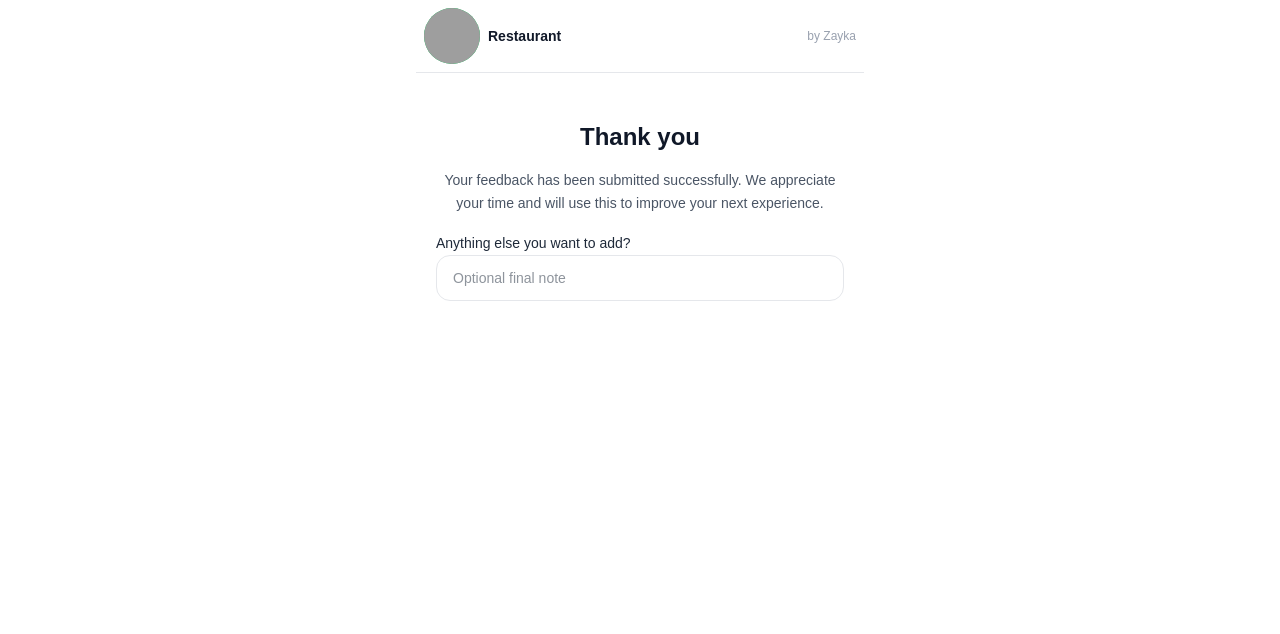
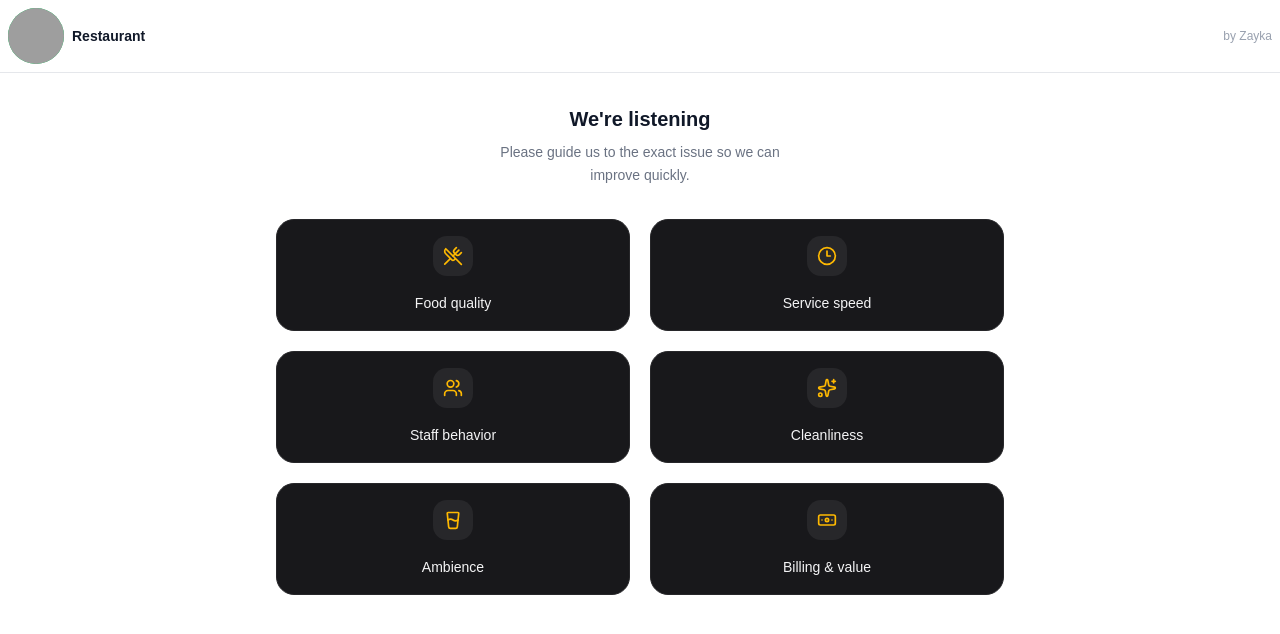
Before and after one commit to NitinGurawaliya/feedback-app, a Next.js app: page /feedback/1 in a window 1280 px wide. Both pictures are taken after a click on the button "Excellent". Shown: the top 634 px of the page. Built offline with nearby package versions, Linux system fonts and the light colour scheme; no server answers; grey boxes are pictures that could not be loaded.

Commit message:
multi step pills with emojis

```diff
--- a/components/FeedbackPages/FeedbackFlow.tsx
+++ b/components/FeedbackPages/FeedbackFlow.tsx
@@ -8,12 +8,13 @@ import { FeedbackFlowProps, NegativeFeedbackSubmissionPayload } from "@/interfac
 import axios from "axios";
 
 
-type CurrentStep = "step1" | "step1A" | "thankyou";
+type CurrentStep = "step1" | "step1A" | "step1Top" | "thankyou";
 
 const FeedbackFlow = ({ restaurantId, restaurant }: FeedbackFlowProps) => {
   const [currentStep, setCurrentStep] = useState<CurrentStep>("step1");
   const [selectedRating, setSelectedRating] = useState<number | null>(null);
-  const [finalNote, setFinalNote] = useState("");
+  const [selectedPointIds, setSelectedPointIds] = useState<string[]>([]);
+  const [selectedPoints, setSelectedPoints] = useState<string[]>([]);
 
   const handleStep1Submit = (payload: {
     rating: number;
@@ -21,43 +22,32 @@ const FeedbackFlow = ({ restaurantId, restaurant }: FeedbackFlowProps) => {
     setSelectedRating(payload.rating);
     const isNegative = payload.rating <= 3;
 
-    if(isNegative){
-      return  setCurrentStep("step1A");
+    if (isNegative) {
+      return setCurrentStep("step1A");
     }
 
+    setCurrentStep("step1Top");
+  };
+
+  const handleNegativeSubmit = (payload: NegativeFeedbackSubmissionPayload) => {
+    setSelectedPointIds(payload.selectedPointIds);
+    setSelectedPoints(payload.selectedPoints);
+    setCurrentStep("thankyou");
+  };
+
+  const handleFinalSubmit = (payload: { feedback: string; phone: string }) => {
     void axios
       .post(`${process.env.NEXT_PUBLIC_BACKEND_URL}/feedback/${restaurantId}`, {
-        rating: payload.rating,
-        selectedPoints: [],
-        selectedPointIds: [],
-        feedback: "",
-        phone: "",
-        name: "",
+        rating: selectedRating,
+        selectedPoints,
+        selectedPointIds,
+        feedback: payload.feedback,
+        phone: payload.phone,
         restaurantId,
       })
       .catch(() => {
         // Ignore network errors so the UI remains instant.
       });
-
-    setCurrentStep("thankyou");
-  };
-
-  const handleNegativeSubmit = (payload: NegativeFeedbackSubmissionPayload) => {
-    void axios
-      .post(`${process.env.NEXT_PUBLIC_BACKEND_URL}/feedback/${restaurantId}`, {
-        rating: selectedRating,
-        selectedPoints: payload.selectedPoints,
-        selectedPointIds: payload.selectedPointIds,
-        feedback: payload.feedback,
-        phone: payload.phone,
-        name: payload.name,
-        restaurantId,
-      })
-      .catch(() => {
-        // Ignore network errors so the UI remains instant.
-      });
-
-    setCurrentStep("thankyou");
   };
 
   return (
@@ -69,13 +59,15 @@ const FeedbackFlow = ({ restaurantId, restaurant }: FeedbackFlowProps) => {
         <Step1 restaurant={restaurant} onSubmit={handleStep1Submit} />
       )}
       {currentStep === "step1A" && (
-        <Step1N restaurant={restaurant} onSubmit={handleNegativeSubmit} />
+        <Step1N restaurant={restaurant} onSubmit={handleNegativeSubmit} maxDepth={3} />
+      )}
+      {currentStep === "step1Top" && (
+        <Step1N restaurant={restaurant} onSubmit={handleNegativeSubmit} maxDepth={1} />
       )}
       {currentStep === "thankyou" && (
         <ThankYouStep
           restaurant={restaurant}
-          finalNote={finalNote}
-          onFinalNoteChange={setFinalNote}
+          onSubmit={handleFinalSubmit}
         />
       )}
     </div>
--- a/components/FeedbackPages/NegativeStep.tsx
+++ b/components/FeedbackPages/NegativeStep.tsx
@@ -5,90 +5,37 @@ import { NegativeStepProps } from "@/interface";
 import { FeedbackTreeNode, NEGATIVE_FEEDBACK_TREE } from "@/constants";
 import NegativeStepHeader from "./negative/NegativeStepHeader";
 import NegativeOptionsList from "./negative/NegativeOptionsList";
-import NegativeDetailsForm from "./negative/NegativeDetailsForm";
-import NegativeStepActions from "./negative/NegativeStepActions";
 
-const NegativeStep = ({ onSubmit }: NegativeStepProps) => {
+const NegativeStep = ({ onSubmit, maxDepth = 3 }: NegativeStepProps) => {
   const [currentNodes, setCurrentNodes] = useState<FeedbackTreeNode[]>(
     NEGATIVE_FEEDBACK_TREE
   );
   const [selectedNodes, setSelectedNodes] = useState<FeedbackTreeNode[]>([]);
-  const [feedback, setFeedback] = useState("");
-  const [phone, setPhone] = useState("");
-  const [name, setName] = useState("");
-  const [isFinalStep, setIsFinalStep] = useState(false);
-  const isFeedbackEmpty = feedback.trim() === "";
 
   const handleNodeSelect = (node: FeedbackTreeNode) => {
     const nextSelected = [...selectedNodes, node];
     setSelectedNodes(nextSelected);
 
-    if (node.children && node.children.length > 0 && nextSelected.length < 3) {
+    if (
+      node.children &&
+      node.children.length > 0 &&
+      nextSelected.length < maxDepth
+    ) {
       setCurrentNodes(node.children);
       return;
     }
 
-    setIsFinalStep(true);
-  };
-
-  const handleBack = () => {
-    if (isFinalStep) {
-      setIsFinalStep(false);
-    }
-
-    const nextSelected = selectedNodes.slice(0, -1);
-    setSelectedNodes(nextSelected);
-
-    if (nextSelected.length === 0) {
-      setCurrentNodes(NEGATIVE_FEEDBACK_TREE);
-      return;
-    }
-
-    const lastSelected = nextSelected[nextSelected.length - 1];
-    setCurrentNodes(lastSelected.children ?? NEGATIVE_FEEDBACK_TREE);
-  };
-
-  const handleContinue = () => {
-    if (isFeedbackEmpty) {
-      return;
-    }
-
     onSubmit?.({
-      selectedPointIds: selectedNodes.map((node) => node.id),
-      selectedPoints: selectedNodes.map((node) => node.label),
-      feedback: feedback.trim(),
-      phone: phone.trim(),
-      name: name.trim(),
+      selectedPointIds: nextSelected.map((selectedNode) => selectedNode.id),
+      selectedPoints: nextSelected.map((selectedNode) => selectedNode.label),
     });
   };
 
   return (
-    <div className=" flex flex-col bg-white max-w-md mx-auto">
+    <div className="flex flex-col bg-white max-w-3xl mx-auto">
       <div className="flex-1 overflow-y-auto px-5 pt-8 pb-28 space-y-8">
         <NegativeStepHeader />
-
-        {!isFinalStep && (
-          <NegativeOptionsList options={currentNodes} onSelect={handleNodeSelect} />
-        )}
-
-        {isFinalStep && (
-          <NegativeDetailsForm
-            feedback={feedback}
-            phone={phone}
-            name={name}
-            onFeedbackChange={setFeedback}
-            onPhoneChange={setPhone}
-            onNameChange={setName}
-          />
-        )}
-
-        <NegativeStepActions
-          canGoBack={selectedNodes.length > 0}
-          showContinue={isFinalStep}
-          isContinueDisabled={isFeedbackEmpty}
-          onBack={handleBack}
-          onContinue={handleContinue}
-        />
+        <NegativeOptionsList options={currentNodes} onSelect={handleNodeSelect} />
       </div>
     </div>
   );
--- a/components/FeedbackPages/Step1N.tsx
+++ b/components/FeedbackPages/Step1N.tsx
@@ -2,10 +2,10 @@ import { Step1NProps } from "@/interface"
 import Navbar from "../common/Navbar"
 import NegativeStep from "./NegativeStep"
 
-const Step1N = ({ restaurant, onSubmit }: Step1NProps) =>{
+const Step1N = ({ restaurant, onSubmit, maxDepth }: Step1NProps) =>{
     return <div>
         <Navbar restaurant={restaurant} />
-        <NegativeStep onSubmit={onSubmit} />
+        <NegativeStep onSubmit={onSubmit} maxDepth={maxDepth} />
     </div>
 }
 
--- a/components/FeedbackPages/ThankYouStep.tsx
+++ b/components/FeedbackPages/ThankYouStep.tsx
@@ -1,4 +1,8 @@
+"use client";
+
+import { useState } from "react";
 import Navbar from "../common/Navbar";
+import Input from "../common/Input";
 
 interface ThankYouStepProps {
   restaurant?: {
@@ -6,36 +10,59 @@ interface ThankYouStepProps {
     logo?: string;
     location?: string;
   } | null;
-  finalNote: string;
-  onFinalNoteChange: (value: string) => void;
+  onSubmit?: (payload: { feedback: string; phone: string }) => void;
 }
 
-const ThankYouStep = ({
-  restaurant,
-  finalNote,
-  onFinalNoteChange,
-}: ThankYouStepProps) => {
+const ThankYouStep = ({ restaurant, onSubmit }: ThankYouStepProps) => {
+  const [feedback, setFeedback] = useState("");
+  const [phone, setPhone] = useState("");
+  const [isSubmitted, setIsSubmitted] = useState(false);
+
+  const handleSubmit = () => {
+    onSubmit?.({
+      feedback: feedback.trim(),
+      phone: phone.trim(),
+    });
+    setIsSubmitted(true);
+  };
+
   return (
     <div className="min-h-screen bg-white max-w-md mx-auto">
       <Navbar restaurant={restaurant} />
       <div className="px-5 pt-12 pb-10 text-center space-y-4">
         <h2 className="text-2xl font-semibold text-gray-900">Thank you</h2>
         <p className="text-sm text-gray-600 leading-relaxed">
-          Your feedback has been submitted successfully. We appreciate your time and
-          will use this to improve your next experience.
+          We appreciate your time and will use this to improve your next experience.
         </p>
 
-        <div className="space-y-2 text-left">
-          <label className="text-sm font-medium text-gray-800">
-            Anything else you want to add?
-          </label>
-          <input
-            value={finalNote}
-            onChange={(e) => onFinalNoteChange(e.target.value)}
-            placeholder="Optional final note"
-            className="w-full rounded-xl border border-gray-200 px-4 py-3 text-sm text-gray-800 focus:outline-none focus:ring-2 focus:ring-gray-300"
-          />
-        </div>
+        {!isSubmitted ? (
+          <div className="space-y-4 text-left">
+            <Input
+              label="Detailed feedback"
+              placeholder="Tell us what we can improve"
+              value={feedback}
+              onChange={(e) => setFeedback(e.target.value)}
+              textarea
+            />
+            <Input
+              label="Mobile number"
+              placeholder="+91 00000 00000"
+              value={phone}
+              onChange={(e) => setPhone(e.target.value)}
+            />
+            <button
+              type="button"
+              onClick={handleSubmit}
+              className="w-full rounded-xl bg-gray-900 px-4 py-3 text-sm font-medium text-white transition hover:opacity-90"
+            >
+              Submit
+            </button>
+          </div>
+        ) : (
+          <p className="text-sm text-gray-600">
+            Your response has been recorded. Thank you for sharing your feedback.
+          </p>
+        )}
       </div>
     </div>
   );
--- a/components/FeedbackPages/negative/NegativeOptionsList.tsx
+++ b/components/FeedbackPages/negative/NegativeOptionsList.tsx
@@ -1,25 +1,75 @@
 import { FeedbackTreeNode } from "@/constants";
+import {
+  BadgeAlert,
+  Banknote,
+  ChefHat,
+  Clock3,
+  GlassWater,
+  Sparkles,
+  Users,
+  UtensilsCrossed,
+  type LucideIcon,
+} from "lucide-react";
 
 interface NegativeOptionsListProps {
   options: FeedbackTreeNode[];
   onSelect: (node: FeedbackTreeNode) => void;
 }
 
+const TOP_LEVEL_ICON_MAP: Record<string, LucideIcon> = {
+  "food-quality": UtensilsCrossed,
+  "service-speed": Clock3,
+  "staff-behavior": Users,
+  cleanliness: Sparkles,
+  ambience: GlassWater,
+  "billing-value": Banknote,
+};
+
+const getNodeIcon = (nodeId: string): LucideIcon => {
+  if (TOP_LEVEL_ICON_MAP[nodeId]) {
+    return TOP_LEVEL_ICON_MAP[nodeId];
+  }
+  if (nodeId.includes("food")) return ChefHat;
+  if (nodeId.includes("wait") || nodeId.includes("service")) return Clock3;
+  if (nodeId.includes("staff")) return Users;
+  if (nodeId.includes("clean") || nodeId.includes("washroom")) return Sparkles;
+  if (nodeId.includes("billing") || nodeId.includes("value")) return Banknote;
+  return BadgeAlert;
+};
+
 const NegativeOptionsList = ({ options, onSelect }: NegativeOptionsListProps) => {
   return (
-    <div className="space-y-2">
+    <div className="grid grid-cols-2 gap-3 lg:gap-4 xl:gap-5">
       {options.map((node) => (
-        <button
-          key={node.id}
-          type="button"
-          onClick={() => onSelect(node)}
-          className="w-full rounded-xl border border-gray-200 px-4 py-3 text-left text-sm font-medium text-gray-800 transition hover:border-gray-300 hover:bg-gray-50"
-        >
-          {node.label}
-        </button>
+        <OptionCard key={node.id} node={node} onSelect={onSelect} />
       ))}
     </div>
   );
 };
 
+const OptionCard = ({
+  node,
+  onSelect,
+}: {
+  node: FeedbackTreeNode;
+  onSelect: (node: FeedbackTreeNode) => void;
+}) => {
+  const Icon = getNodeIcon(node.id);
+
+  return (
+    <button
+      type="button"
+      onClick={() => onSelect(node)}
+      className="group flex min-h-28 w-full flex-col items-center justify-between rounded-2xl border border-zinc-800 bg-zinc-900 p-4 text-center transition hover:-translate-y-0.5 hover:border-zinc-700"
+    >
+      <span className="inline-flex h-10 w-10 items-center justify-center rounded-xl bg-zinc-800 text-amber-400 transition group-hover:bg-zinc-700">
+        <Icon size={20} strokeWidth={2} />
+      </span>
+      <span className="text-sm font-medium leading-snug text-zinc-100">
+        {node.label}
+      </span>
+    </button>
+  );
+};
+
 export default NegativeOptionsList;
--- a/interface/index.ts
+++ b/interface/index.ts
@@ -20,6 +20,7 @@ export interface RatingProps {
   }) => void;
 }
 export interface NegativeStepProps {
+  maxDepth?: number;
   onSubmit?: (payload: NegativeFeedbackSubmissionPayload) => void;
 }
 
@@ -67,13 +68,11 @@ export interface Step1NProps {
         logo?: string;
         location?: string;
     } | null;
+    maxDepth?: number;
     onSubmit?: (payload: NegativeFeedbackSubmissionPayload) => void;
 }
 
 export interface NegativeFeedbackSubmissionPayload {
   selectedPointIds: string[];
   selectedPoints: string[];
-  feedback: string;
-  phone: string;
-  name: string;
 }
```
Also changed, not shown: components/FeedbackPages/negative/NegativeDetailsForm.tsx (deleted, +0 -51 lines), components/FeedbackPages/negative/NegativeStepActions.tsx (deleted, +0 -45 lines).
